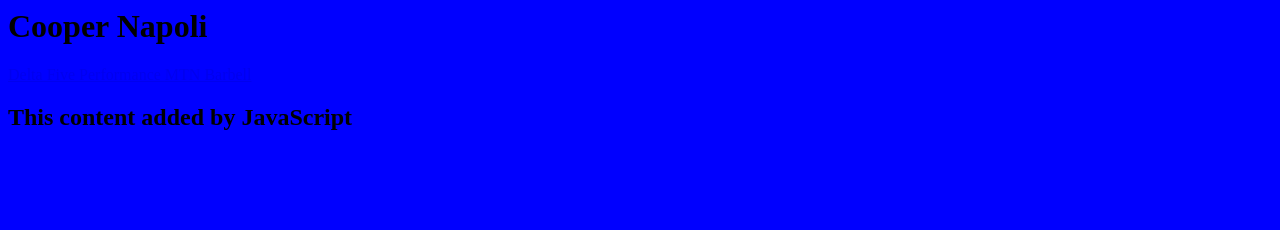
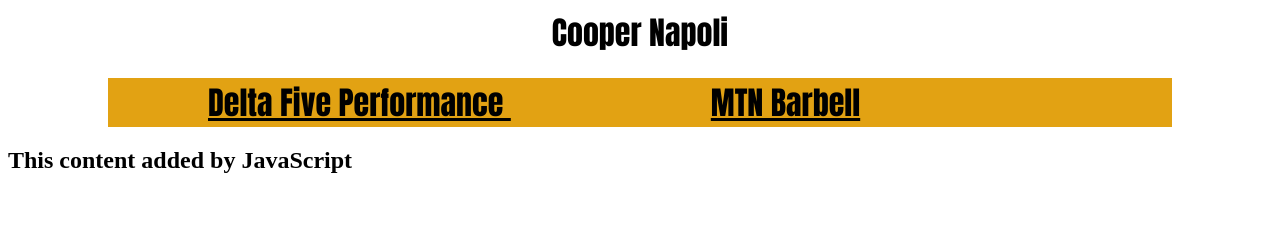
Before and after one commit to coopernapoli/Cooper-Website, a plain HTML site: page index.html in a window 1280 px wide. Drawn offline with Linux system fonts and the light colour scheme.

Commit message:
Basically style NavBar

```diff
--- a/style.css
+++ b/style.css
@@ -1,3 +1,20 @@
+h1 {
+    text-align: center;
+    font-family:Impact, Haettenschweiler, 'Arial Narrow Bold', sans-serif;
+}
 body {
-    background: blue;
+    background: white;
 }
+nav {
+    background-color: #e2a213;
+    border
+    text-align: center;
+    margin-left: 100px;
+    margin-right: 100px;
+    font-family: Impact, Haettenschweiler, 'Arial Narrow Bold', sans-serif;
+}
+div#NavBar a {
+    padding: 100px 100px;
+    font-size: xx-large;
+    color: black;
+}
```
